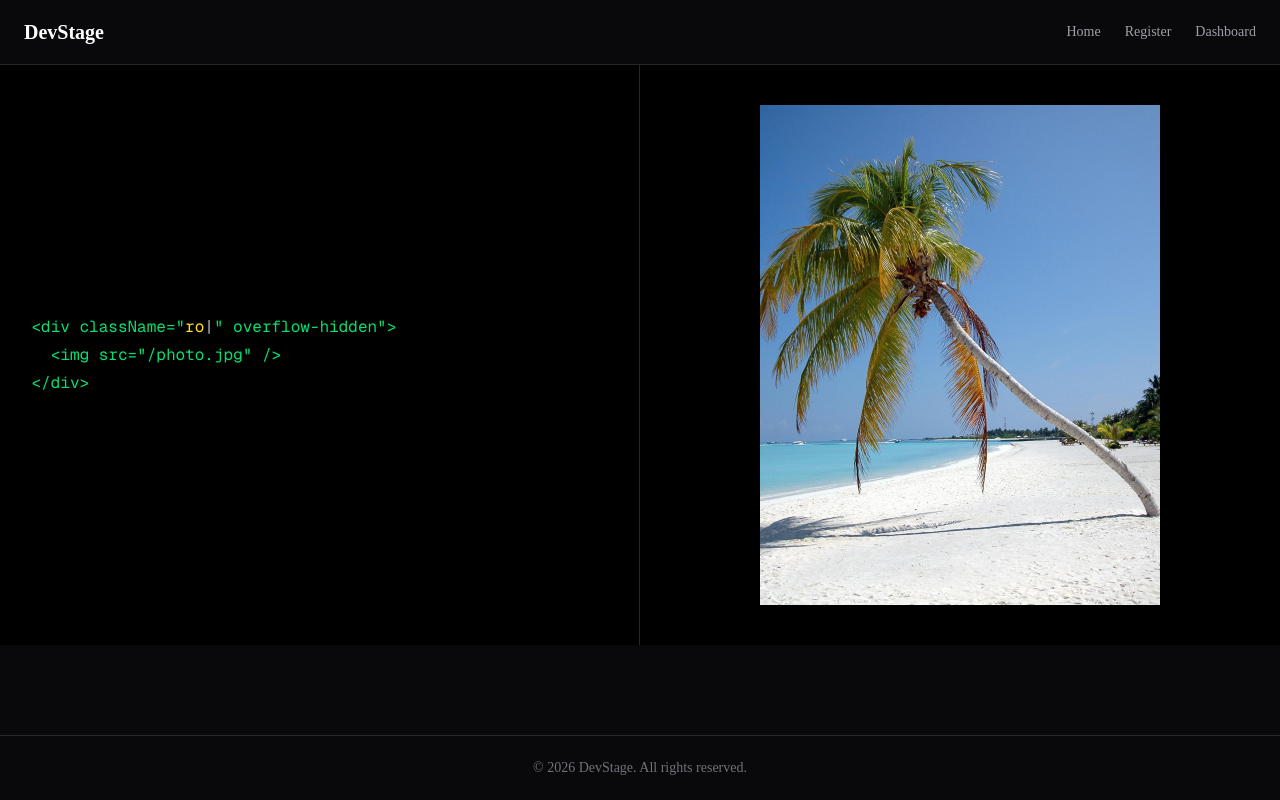
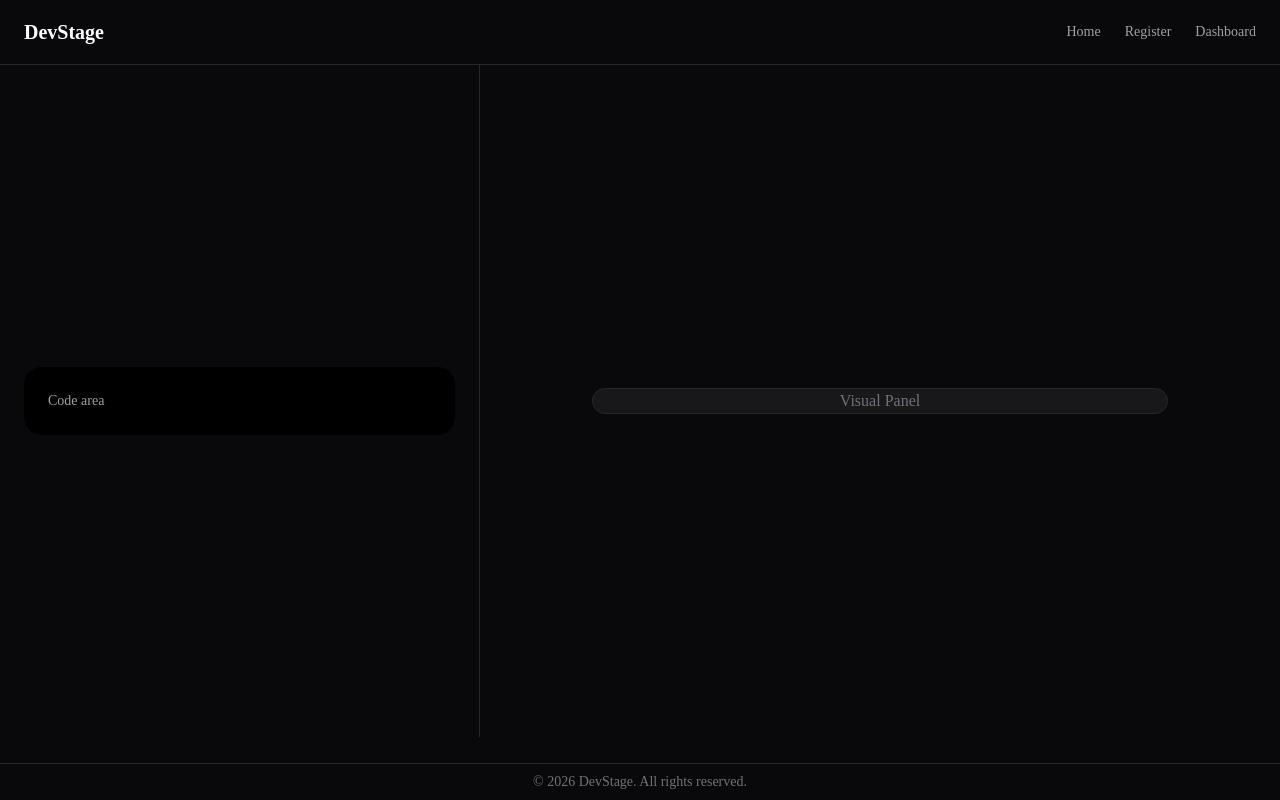
Before and after one commit to saeedhei/team-alla-biloshapka, a Next.js app: page / in a window 1280 px wide. Built offline with nearby package versions, Linux system fonts and the light colour scheme.

Commit message:
refactor home scene architecture

```diff
--- a/app/page.tsx
+++ b/app/page.tsx
@@ -1,10 +1,9 @@
-import AnimatedTailwindSection from "@/components/AnimatedTailwindSection";
+import HomeScene from "@/components/home/HomeScene";
 
 export default function Home() {
   return (
     <main>
-
-      <AnimatedTailwindSection />
+      <HomeScene />
     </main>
   );
 }
--- a/components/Footer.tsx
+++ b/components/Footer.tsx
@@ -1,7 +1,7 @@
 export default function Footer() {
   return (
     <footer className="border-t border-zinc-800 bg-zinc-950 text-zinc-500">
-      <div className="mx-auto flex h-16 max-w-7xl items-center justify-center px-6 text-sm">
+      <div className="mx-auto flex h-9 max-w-7xl items-center justify-center px-6 text-sm">
         © 2026 DevStage. All rights reserved.
       </div>
     </footer>
--- /dev/null
+++ b/components/home/HomeScene.tsx
@@ -0,0 +1,32 @@
+import CodePanel from "./CodePanel";
+
+export default function HomeScene() {
+return (
+  <section className="flex-1 bg-zinc-950 text-white">
+
+    <div className="mx-auto flex min-h-[calc(100vh-128px)] max-w-7xl flex-col lg:flex-row">
+
+      {/* LEFT SIDE */}
+      <div className="flex w-full items-center justify-center border-b border-zinc-800 p-6 lg:w-3/8 lg:border-b-0 lg:border-r">
+
+        <CodePanel />
+
+      </div>
+
+      {/* RIGHT SIDE */}
+      <div className="flex w-full items-center justify-center p-6 lg:w-5/8">
+
+        <div className="flex w-full max-w-xl items-center justify-center rounded-2xl border border-zinc-800 bg-zinc-900">
+            <p className="text-zinc-500">
+              Visual Panel
+            </p>
+
+          </div>
+
+        </div>
+
+      </div>
+
+    </section>
+  );
+}
```
Also changed, not shown: components/home/CodePanel.tsx (renamed from components/CodePanel.tsx).
